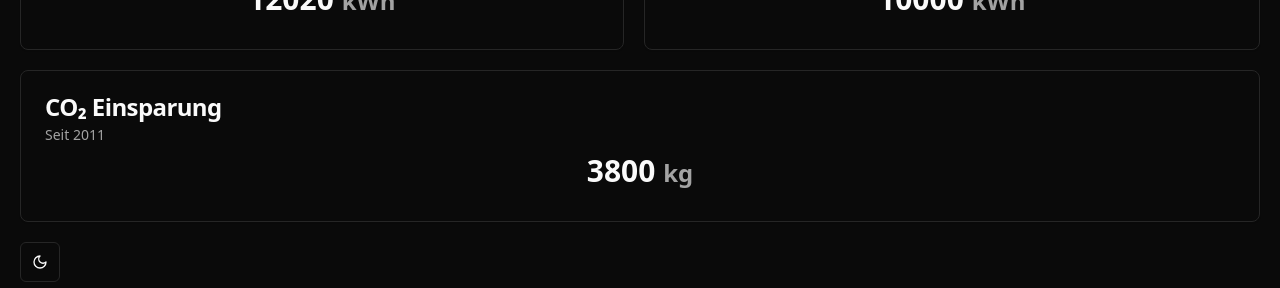
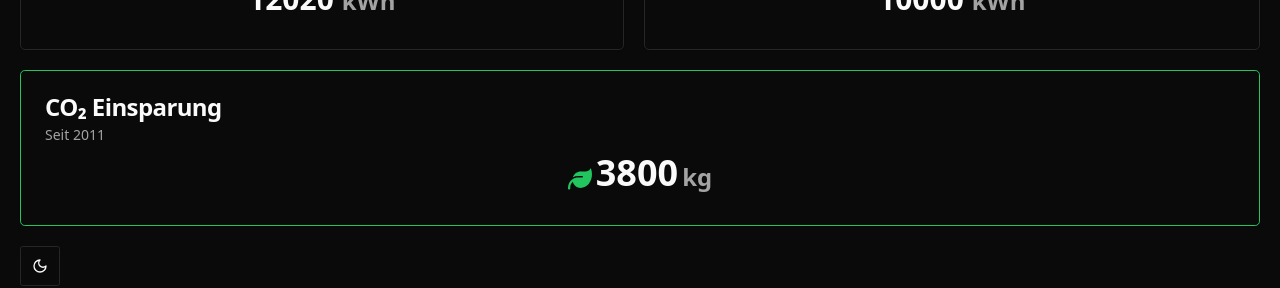
Before and after one commit to KerimIsmail/solar-power-display, a React (Vite) app: page / in a window 1280 px wide. Shown: the part 664-952 px from the top of the page. Built offline with nearby package versions, Linux system fonts and the light colour scheme; no server answers.

Commit message:
better colors, icon and test data

```diff
--- a/src/components/co2Display/Co2Display.tsx
+++ b/src/components/co2Display/Co2Display.tsx
@@ -6,6 +6,7 @@ import {
   CardTitle,
 } from "@/components/ui/card";
 import { Skeleton } from "../ui/skeleton";
+import { FaLeaf } from "react-icons/fa6";
 
 type Props = {
   title: string;
@@ -21,17 +22,16 @@ export default function Co2Display({
   return (
     <>
       {content ? (
-        <Card className="flex-grow">
+        <Card className="flex-grow border-green-300 bg-green-50 dark:bg-transparent dark:border-green-500">
           <CardHeader className="pb-2">
             <CardTitle>{title}</CardTitle>
             {description && <CardDescription>{description}</CardDescription>}
           </CardHeader>
           {content && (
-            <CardContent className="flex justify-center font-bold text-3xl pb-8">
-              <p>
-                {content}{" "}
-                <span className="text-muted-foreground text-2xl">kg</span>
-              </p>
+            <CardContent className="flex justify-center font-bold text-4xl pb-8 items-end gap-1">
+              <FaLeaf className="text-green-500 text-2xl -translate-y-0.5" />
+              <p>{content} </p>
+              <span className="text-muted-foreground text-2xl">kg</span>
             </CardContent>
           )}
         </Card>
--- a/src/fixtures/TestData.ts
+++ b/src/fixtures/TestData.ts
@@ -4,7 +4,15 @@ export const TEST_DATA: BackendData = {
   daily: "12020",
   total: "10000",
   measurements: [
-    {timestamp: "123", currentEnergy: "100"},
-    {timestamp: "2344", currentEnergy: "100"},
+    { timestamp: "2024-01-01T08:00:00Z", currentEnergy: "120" }, // Schwacher Tag
+    { timestamp: "2024-01-02T08:05:00Z", currentEnergy: "220" }, // Sonniger Tag
+    { timestamp: "2024-01-03T08:10:00Z", currentEnergy: "180" }, // Leichter Wechsel
+    { timestamp: "2024-01-04T08:15:00Z", currentEnergy: "300" }, // Sehr sonnig
+    { timestamp: "2024-01-05T08:20:00Z", currentEnergy: "250" }, // Durchschnittlich
+    { timestamp: "2024-01-06T08:25:00Z", currentEnergy: "100" }, // Viel bewölkt
+    { timestamp: "2024-01-07T08:30:00Z", currentEnergy: "400" }, // Perfekte Bedingungen
+    { timestamp: "2024-01-08T08:35:00Z", currentEnergy: "320" }, // Klarer Himmel
+    { timestamp: "2024-01-09T08:40:00Z", currentEnergy: "200" }, // Teilweise bewölkt
+    { timestamp: "2024-01-10T08:45:00Z", currentEnergy: "180" }
   ],
 };
--- a/src/index.css
+++ b/src/index.css
@@ -10,8 +10,8 @@
     --card-foreground: 0 0% 3.9%;
     --popover: 0 0% 100%;
     --popover-foreground: 0 0% 3.9%;
-    --primary: 0 0% 9%;
-    --primary-foreground: 0 0% 98%;
+    --primary: 0 72.2% 50.6%;
+    --primary-foreground: 0 85.7% 97.3%;
     --secondary: 0 0% 96.1%;
     --secondary-foreground: 0 0% 9%;
     --muted: 0 0% 96.1%;
@@ -22,20 +22,16 @@
     --destructive-foreground: 0 0% 98%;
     --border: 0 0% 89.8%;
     --input: 0 0% 89.8%;
-    --ring: 0 0% 3.9%;
-    --chart-1: 12 76% 61%;
-    --chart-2: 173 58% 39%;
-    --chart-3: 197 37% 24%;
-    --chart-4: 43 74% 66%;
-    --chart-5: 27 87% 67%;
-    --radius: 0.5rem;
+    --ring: 0 72.2% 50.6%;
+    --radius: 0.3rem;
 
-    --chart-1: 12 76% 61%;
+    --chart-1: 356, 95%, 46%;
     --chart-2: 173 58% 39%;
     --chart-3: 197 37% 24%;
     --chart-4: 43 74% 66%;
     --chart-5: 27 87% 67%;
   }
+
   .dark {
     --background: 0 0% 3.9%;
     --foreground: 0 0% 98%;
@@ -43,8 +39,8 @@
     --card-foreground: 0 0% 98%;
     --popover: 0 0% 3.9%;
     --popover-foreground: 0 0% 98%;
-    --primary: 0 0% 98%;
-    --primary-foreground: 0 0% 9%;
+    --primary: 0 72.2% 50.6%;
+    --primary-foreground: 0 85.7% 97.3%;
     --secondary: 0 0% 14.9%;
     --secondary-foreground: 0 0% 98%;
     --muted: 0 0% 14.9%;
@@ -55,18 +51,13 @@
     --destructive-foreground: 0 0% 98%;
     --border: 0 0% 14.9%;
     --input: 0 0% 14.9%;
-    --ring: 0 0% 83.1%;
-    --chart-1: 220 70% 50%;
+    --ring: 0 72.2% 50.6%;
+
+    --chart-1: 356 75% 55%;
     --chart-2: 160 60% 45%;
     --chart-3: 30 80% 55%;
     --chart-4: 280 65% 60%;
-    --chart-5: 340 75% 55%;
-
-    --chart-1: 220 70% 50%;
-    --chart-2: 160 60% 45%;
-    --chart-3: 30 80% 55%;
-    --chart-4: 280 65% 60%;
-    --chart-5: 340 75% 55%;
+    --chart-5: 220 70% 50%;
   }
 }
 
```
